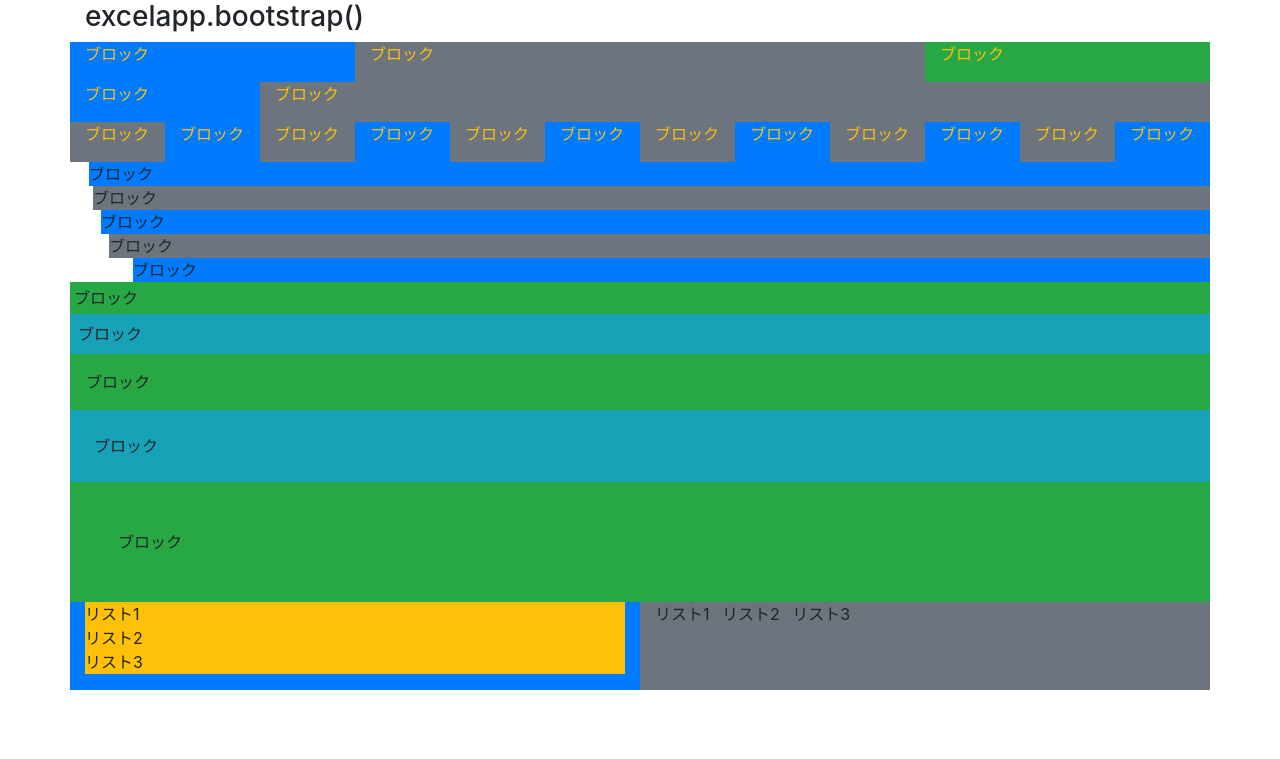
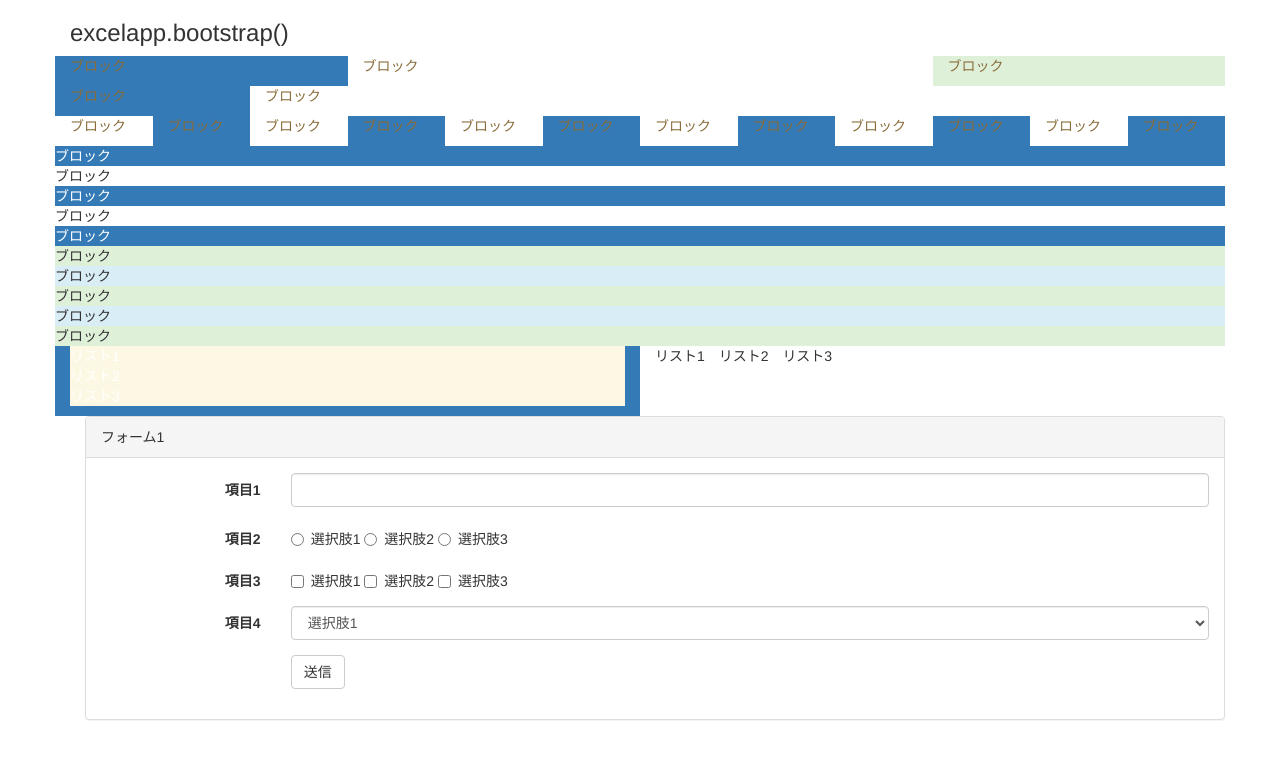
Before and after one commit to masudanaoki/esgenewk, a Django app: page /excelapp/bootstrap/ in a window 1280 px wide. Shown: the top 759 px of the page. Run offline with Django 3.2, Linux system fonts and the light colour scheme; some libraries are stand-ins or nearby versions.

Commit message:
first commit

```diff
--- a/excelapp/templates/excelapp/bootstrap.html
+++ b/excelapp/templates/excelapp/bootstrap.html
@@ -51,4 +51,52 @@
         </ul>
     </div>
 </div>
+<div class="container">
+    <div class="panel panel-default">
+      <div class="panel-heading">フォーム1</div>
+      <div class="panel-body">
+        <form class="form-horizontal">
+          <div class="form-group">
+            <label class="col-sm-2 control-label">項目1</label>
+            <div class="col-sm-10">
+              <input class="form-control c" type="text">
+            </div>
+          </div>
+          <div class="form-group">
+            <label class="col-sm-2 control-label">項目2</label>
+            <div class="col-sm-10 radio">
+              <label><input type="radio" name="radio">選択肢1</label>
+              <label><input type="radio" name="radio">選択肢2</label>
+              <label><input type="radio" name="radio">選択肢3</label>
+            </div>
+          </div>
+          <div class="form-group">
+            <label class="col-sm-2 control-label">項目3</label>
+            <div class="col-sm-10 checkbox">
+              <label><input type="checkbox" name="checkbox">選択肢1</label>
+              <label><input type="checkbox" name="checkbox">選択肢2</label>
+              <label><input type="checkbox" name="checkbox">選択肢3</label>
+            </div>
+          </div>
+          <div class="form-group">
+            <label class="col-sm-2 control-label">項目4</label>
+            <div class="col-sm-10">
+              <select class="form-control">
+                <option>選択肢1</option>
+                <option>選択肢2</option>
+                <option>選択肢3</option>
+                <option>選択肢4</option>
+                <option>選択肢5</option>
+              </select>
+            </div>
+          </div>
+          <div class="form-group">
+            <div class="col-sm-offset-2 col-sm-10">
+              <button class="btn btn-default">送信</button>
+            </div>
+          </div>
+        </form>
+      </div>
+    </div>
+  </div>
 {% endblock %}
```
Also changed, not shown: excelapp/views/upload.py (+16 -2 lines).
